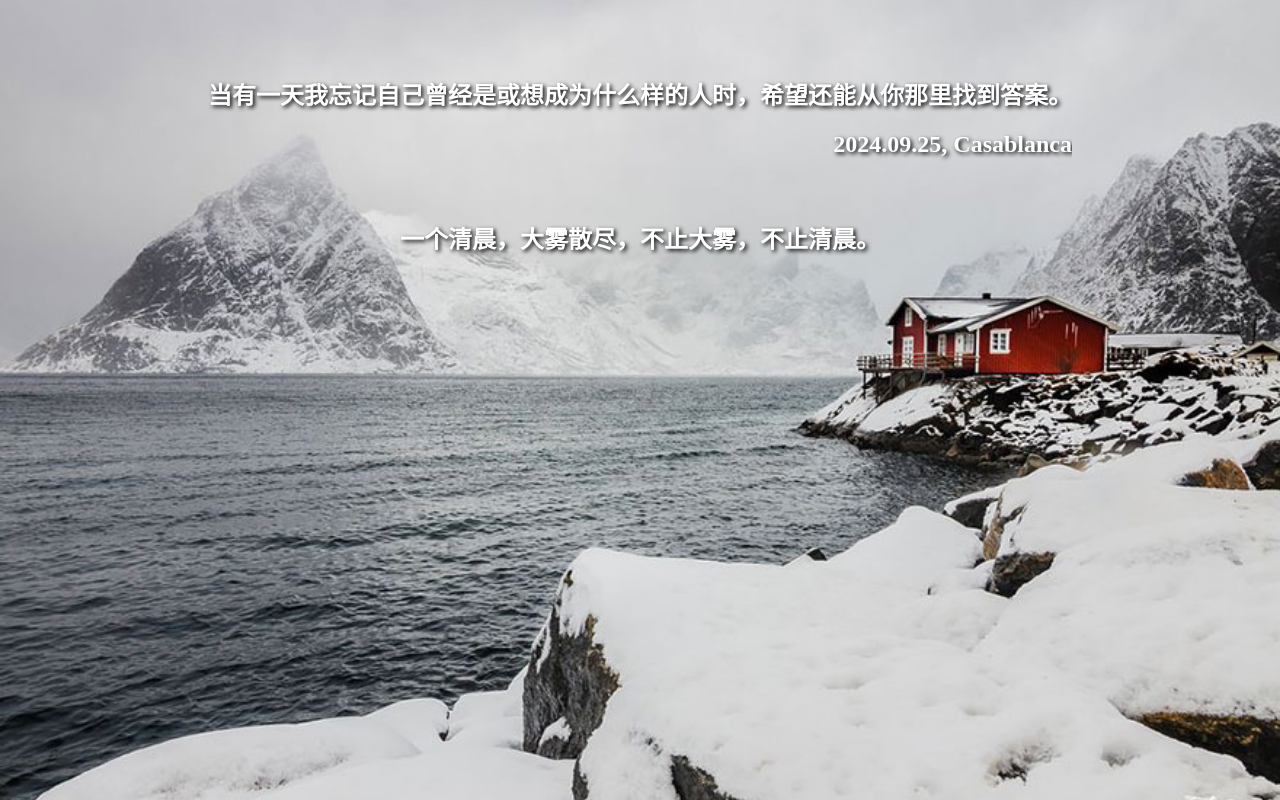
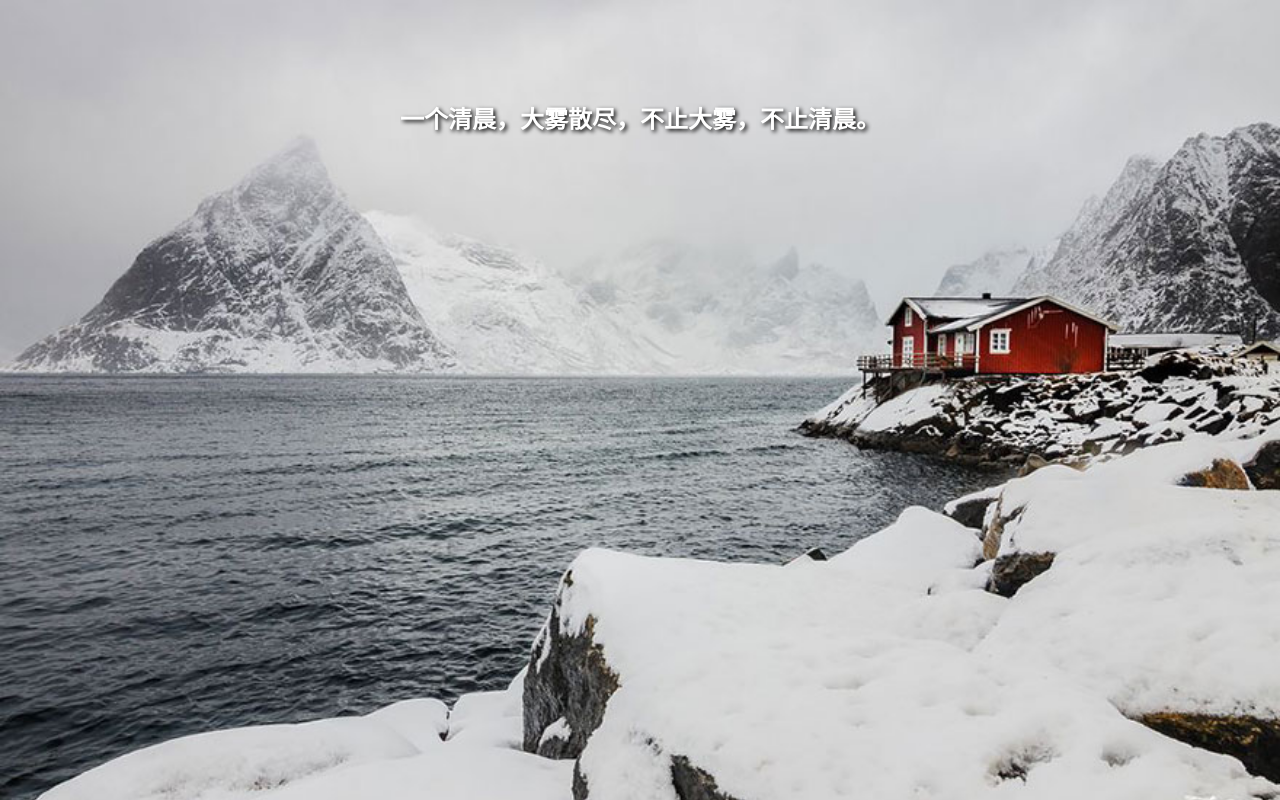
Before and after one commit to lyndomiao/jacaranda, a plain HTML site: page index.html in a window 1280 px wide. Drawn offline with nearby package versions, Linux system fonts and the light colour scheme.

Commit message:
Update index.html

```diff
--- a/index.html
+++ b/index.html
@@ -12,7 +12,7 @@
 	</script>
     <meta charset="UTF-8">
     <meta name="viewport" content="width=device-width, initial-scale=1.0">
-    <title>Chen, Oslo</title>
+    <title>Shen</title>
 	 <script src="https://code.jquery.com/jquery-3.6.0.min.js"></script>
     <style>
          body, html {
@@ -57,10 +57,6 @@
 </head>
 <body>
 	<div class="text-overlay">
-	当有一天我忘记自己曾经是或想成为什么样的人时，希望还能从你那里找到答案。<br>
-	2024.09.25, Casablanca</br>
-	</div>
-	<div class="text-overlay" style="top:30%">
 	一个清晨，大雾散尽，不止大雾，不止清晨。
 	</div>
 	<script>
```
